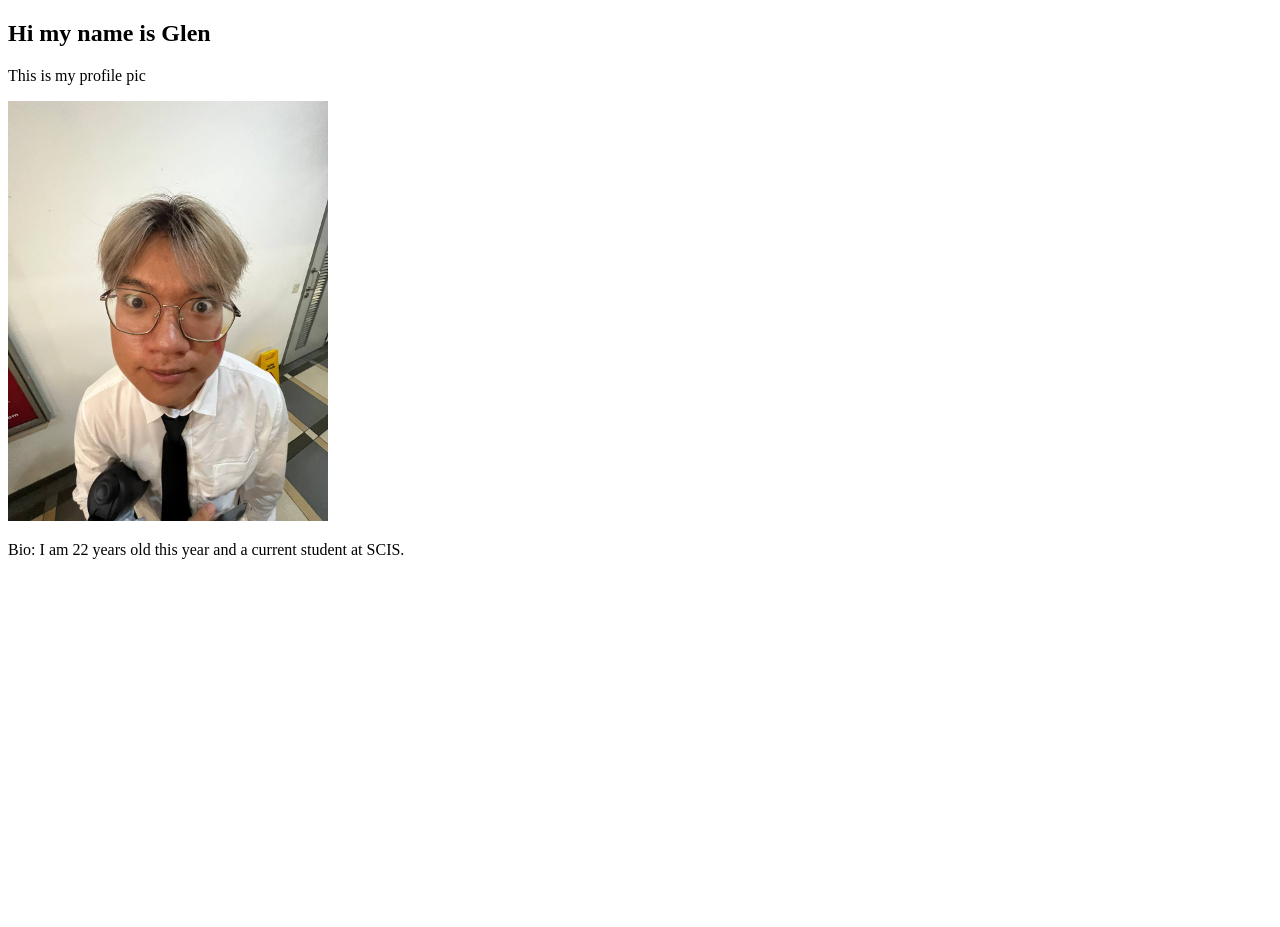
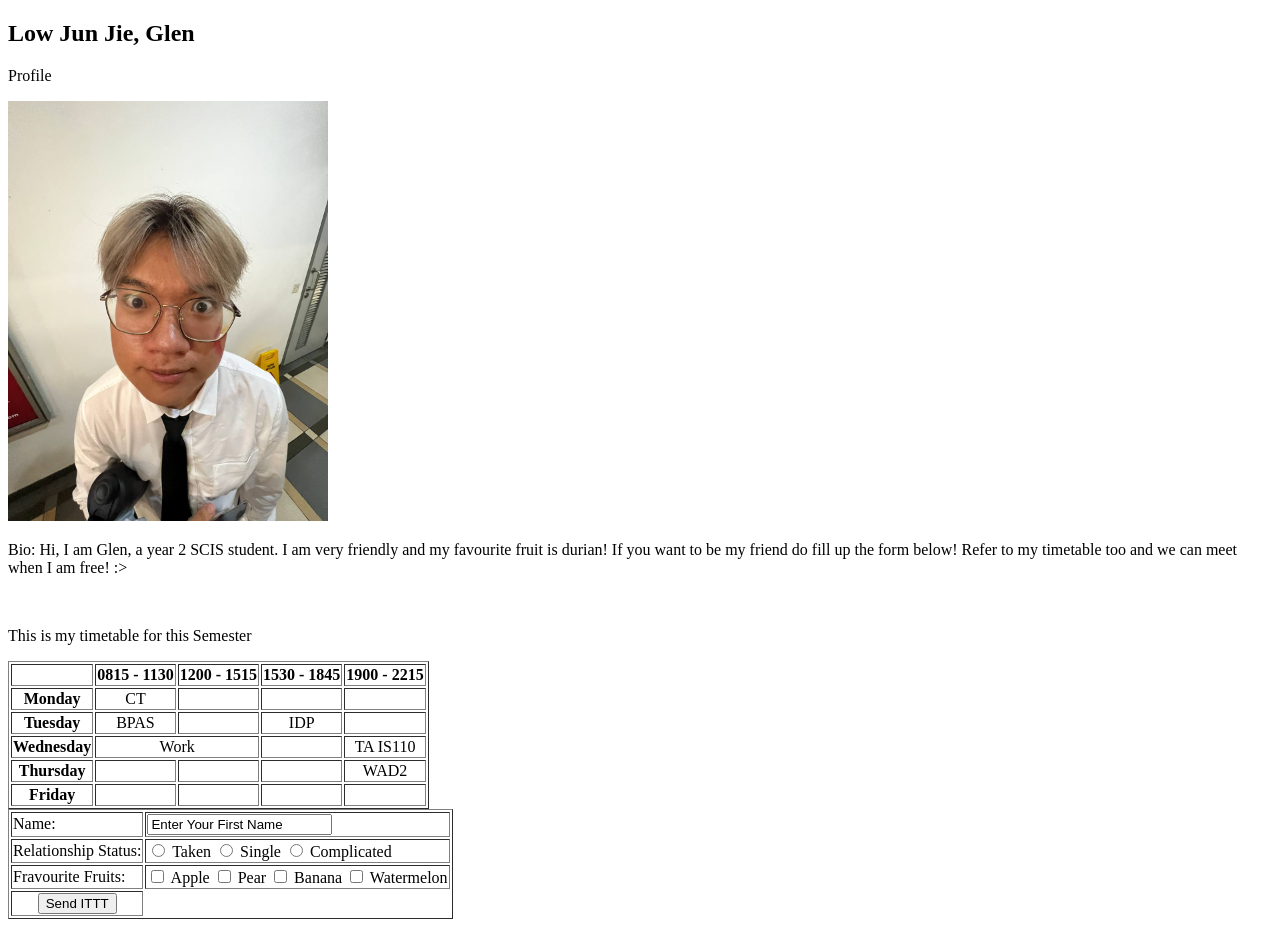
Before and after one commit to glenyoo/glenyoo.github.io, a plain HTML site: page index.html in a window 1280 px wide. Before the commit the page ends 800 px from the top, so only its background shows below. Drawn offline with Linux system fonts and the light colour scheme.

Commit message:
add new features

```diff
--- a/index.html
+++ b/index.html
@@ -7,12 +7,91 @@
     <title>htmlpage</title>
 </head>
 <body>
-    <h2>Hi my name is Glen</h2>
-    <p>This is my profile pic</p>
+    <h2>Low Jun Jie, Glen</h2>
+    <p>Profile</p>
     <img src="glen.jpg"
     width= "320"
     height= "420"/>
-    <p>Bio: I am 22 years old this year and a current student at SCIS.</p>
+    <p>Bio: Hi, I am Glen, a year 2 SCIS student. I am very friendly and my favourite fruit is durian!
+        If you want to be my friend do fill up the form below! Refer to my timetable too and we can meet
+        when I am free! :>
+    </p>
     <br/>
+
+    <!-- Timetable for this Sem -->
+    <p> This is my timetable for this Semester</p>
+    <table border="1">
+        <tr>
+            <th></th>
+            <th>0815 - 1130</th>
+            <th>1200 - 1515</th>
+            <th>1530 - 1845</th>
+            <th>1900 - 2215</th>
+        </tr>
+        <tr>
+            <th>Monday</th>
+            <td style="text-align: center;">CT</td>
+            <td></td>
+            <td></td>
+            <td></td>
+        </tr>
+        <tr>
+            <th>Tuesday</th>
+            <td style="text-align: center;">BPAS</td>
+            <td></td>
+            <td style="text-align: center;">IDP</td>
+            <td></td>
+        </tr>
+        <tr>
+            <th>Wednesday</th>
+            <td colspan="2" style="text-align: center;">Work</td>
+            <td></td>
+            <td style="text-align: center;">TA IS110</td>
+        </tr>
+        <tr>
+            <th>Thursday</th>
+            <td></td>
+            <td></td>
+            <td></td>
+            <td style="text-align: center;">WAD2</td>
+        </tr>
+        <tr>
+            <th>Friday</th>
+            <td></td>
+            <td></td>
+            <td></td>
+            <td></td>
+        </tr>
+    </table>
+
+
+    <form action="" method="post">
+        <table border="1">
+            <tr>
+                <td>Name:</td>
+                <td><input type="text" name="Name" value="Enter Your First Name" size="20"/></td>
+            </tr>
+            <tr>
+                <td>Relationship Status:</td>
+                <td>
+                    <input name="Relationship" type="radio" value="taken"/> Taken
+                    <input name="Relationship" type="radio" value="single"/> Single
+                    <input name="Relationship" type="radio" value="complicated"/> Complicated
+                </td>
+            </tr>
+            <tr>
+                <td>Fravourite Fruits:</td>
+                <td>
+                    <input name="Fruits[]" type="checkbox" value="apple"/> Apple
+                     <input name="Fruits[]" type="checkbox" value="pear"/> Pear
+                     <input name="Fruits[]" type="checkbox" value="banana"/> Banana
+                     <input name="Fruits[]" type="checkbox" value="watermelon"/> Watermelon
+                </td>
+            </tr>
+            <tr>
+                <td rowspan="2" style="text-align: center;"><input type="submit" value="Send ITTT" /></td>
+            </tr>
+         </table>
+    </form>
 </body>
 </html>
```
